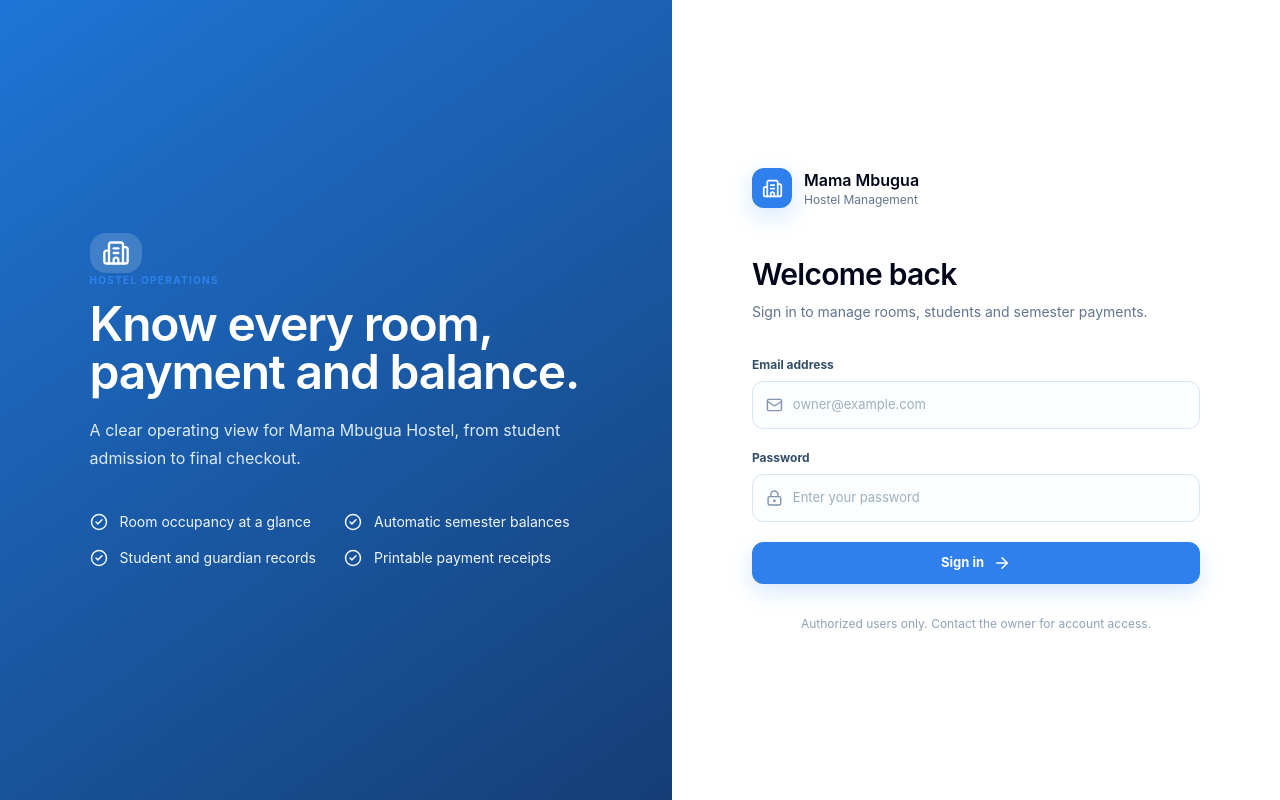
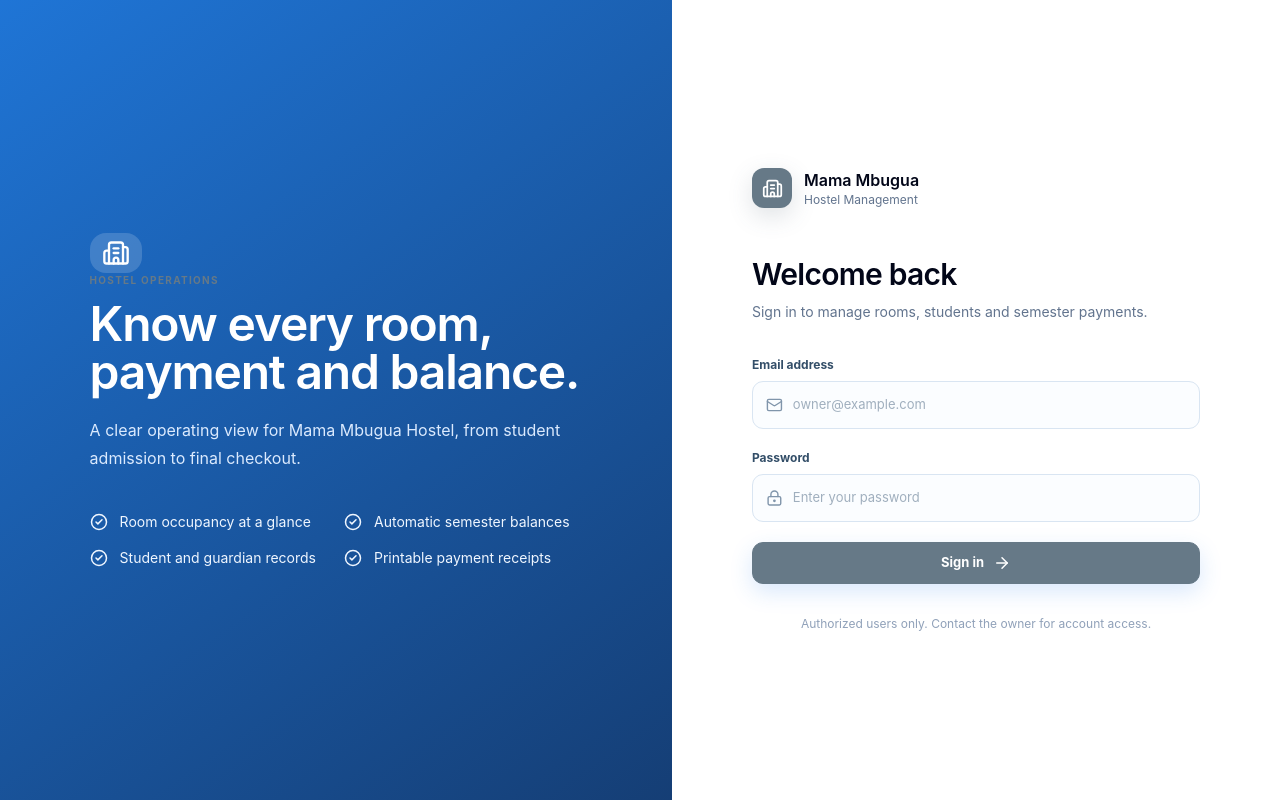
Before and after one commit to FlameCipher/hostel-management, a Next.js app: page /login in a window 1280 px wide. Built offline with nearby package versions, Linux system fonts and the light colour scheme; no server answers.

Commit message:
Professional MMAMBUGUA HOSTEL UI refresh
* Align dashboard cards and use landlord greeting

* Use landlord label in owner-facing UI

* Apply hostel slate grey brand and five-card dashboard layout

```diff
--- a/src/app/globals.css
+++ b/src/app/globals.css
@@ -1,16 +1,16 @@
 @import "tailwindcss";
 
 :root {
-  --background: #f6faff;
+  --background: #f5f7f8;
   --surface: #ffffff;
-  --surface-soft: #f4f9ff;
-  --border: #dceaff;
-  --border-neutral: #e6edf5;
-  --text: #17324d;
-  --muted: #718096;
-  --blue: #2f80ed;
-  --blue-dark: #1e65c1;
-  --navy: #102a43;
+  --surface-soft: #f0f3f5;
+  --border: #d8e0e5;
+  --border-neutral: #e3e8eb;
+  --text: #293740;
+  --muted: #71808a;
+  --blue: #667987;
+  --blue-dark: #4d606e;
+  --navy: #344753;
 }
 
 * { box-sizing: border-box; }
@@ -25,12 +25,12 @@ button, a { -webkit-tap-highlight-color: transparent; }
 .sidebar-brand strong, .sidebar-brand small { display: block; }
 .sidebar-brand strong { font-size: 14px; line-height: 1.2; }
 .sidebar-brand small { margin-top: 3px; color: var(--muted); font-size: 10px; }
-.brand-mark { display: inline-flex; width: 40px; height: 40px; flex: 0 0 40px; align-items: center; justify-content: center; border-radius: 12px; background: var(--blue); color: white; box-shadow: 0 8px 24px rgba(47,128,237,.2); }
+.brand-mark { display: inline-flex; width: 40px; height: 40px; flex: 0 0 40px; align-items: center; justify-content: center; border-radius: 12px; background: #667987; color: white; box-shadow: 0 8px 24px rgba(77,96,110,.18); }
 .brand-mark-large { width: 52px; height: 52px; border-radius: 16px; background: rgba(255,255,255,.16); box-shadow: none; }
 .sidebar-nav { display: flex; flex-direction: column; gap: 5px; }
 .nav-link { display: flex; min-height: 44px; align-items: center; gap: 12px; border: 0; border-radius: 11px; background: transparent; padding: 10px 12px; color: #52647a; cursor: pointer; font-size: 13px; font-weight: 500; text-align: left; text-decoration: none; transition: background .15s ease, color .15s ease; }
 .nav-link:hover { background: #f4f8fd; color: var(--text); }
-.nav-link-active { background: #eaf4ff; color: #1769d1; font-weight: 650; }
+.nav-link-active { background: #e9eef1; color: #4d606e; font-weight: 650; }
 .app-main { min-width: 0; flex: 1; }
 .topbar { position: sticky; top: 0; z-index: 20; display: flex; height: 70px; align-items: center; gap: 12px; border-bottom: 1px solid var(--border); background: rgba(255,255,255,.92); padding: 0 20px; backdrop-filter: blur(16px); }
 .topbar-search { display: none; width: min(440px, 42vw); align-items: center; gap: 10px; border: 1px solid #dbe7f5; border-radius: 11px; background: #f8fbff; padding: 10px 13px; color: #7690ad; }
@@ -72,7 +72,7 @@ button, a { -webkit-tap-highlight-color: transparent; }
 .profile-button strong, .profile-button small { display: block; }
 .profile-button strong { max-width: 120px; overflow: hidden; font-size: 12px; line-height: 1.2; text-overflow: ellipsis; white-space: nowrap; }
 .profile-button small { margin-top: 2px; color: var(--muted); font-size: 10px; }
-.profile-avatar { display: inline-flex; width: 35px; height: 35px; align-items: center; justify-content: center; border-radius: 50%; background: #dceeff; color: #1769d1; font-size: 12px; font-weight: 700; }
+.profile-avatar { display: inline-flex; width: 35px; height: 35px; align-items: center; justify-content: center; border-radius: 50%; background: #e2e8ec; color: #4d606e; font-size: 12px; font-weight: 700; }
 .content-area { min-height: calc(100vh - 70px); padding: 24px 20px 42px; }
 .mobile-sidebar-wrap { position: fixed; inset: 0; z-index: 50; }
 .mobile-backdrop { position: absolute; inset: 0; border: 0; background: rgba(15,42,67,.42); }
@@ -103,6 +103,7 @@ button, a { -webkit-tap-highlight-color: transparent; }
 .metric-sky { background: #edf8ff; color: #2499df; }
 .metric-violet { background: #f0efff; color: #6153e8; }
 .metric-red { background: #fff0f2; color: #e9435b; }
+.metric-maintenance { background: #fff5df; color: #b7791f; }
 
 .finance-strip { display: grid; gap: 0; margin-top: 14px; overflow: hidden; border: 1px solid var(--border); border-radius: 16px; background: white; box-shadow: 0 7px 24px rgba(49,93,137,.045); }
 .finance-strip > div { display: flex; min-width: 0; align-items: center; gap: 14px; border-bottom: 1px solid var(--border-neutral); padding: 18px; }
@@ -397,7 +398,10 @@ button, a { -webkit-tap-highlight-color: transparent; }
   .app-main { margin-left: 250px; }
   .topbar { padding: 0 28px; }
   .content-area { padding: 28px 30px 48px; }
-  .metric-grid { grid-template-columns: repeat(4, minmax(0, 1fr)); }
+  .metric-grid { grid-template-columns: repeat(5, minmax(0, 1fr)); }
+  .metric-card { min-width: 0; padding: 15px; gap: 12px; }
+  .metric-card .metric-icon { width: 44px; height: 44px; flex-basis: 44px; }
+  .metric-card p { white-space: nowrap; }
   .room-summary-grid { grid-template-columns: repeat(4, minmax(0, 1fr)); }
   .finance-strip { grid-template-columns: 1fr 1fr 1fr 1.04fr; }
   .finance-strip > div { border-right: 1px solid var(--border-neutral); border-bottom: 0; }
--- a/src/components/app-shell.tsx
+++ b/src/components/app-shell.tsx
@@ -70,7 +70,8 @@ function Navigation({ onNavigate }: { onNavigate?: () => void }) {
 
 export function AppShell({ children, organizationName, userName, userRole }: { children: React.ReactNode; organizationName: string; userName: string; userRole: string }) {
   const [mobileOpen, setMobileOpen] = useState(false);
-  const initials = userName.split(" ").map((part) => part[0]).join("").slice(0, 2).toUpperCase();
+  const accountLabel = userRole === "OWNER" ? "Landlord/Landlady" : userName;
+  const initials = userRole === "OWNER" ? "LL" : userName.split(" ").map((part) => part[0]).join("").slice(0, 2).toUpperCase();
 
   return (
     <div className="app-shell">
@@ -103,7 +104,7 @@ export function AppShell({ children, organizationName, userName, userRole }: { c
             <Link className="icon-button notification-button" href="/notifications" aria-label="Open reminders"><Bell size={20} /></Link>
             <div className="profile-button">
               <span className="profile-avatar">{initials}</span>
-              <span className="hidden text-left sm:block"><strong>{userName}</strong><small>{userRole.charAt(0) + userRole.slice(1).toLowerCase()}</small></span>
+              <span className="hidden text-left sm:block"><strong>{accountLabel}</strong><small>{userRole === "OWNER" ? "System Administrator" : userRole.charAt(0) + userRole.slice(1).toLowerCase()}</small></span>
             </div>
           </div>
         </header>
```
Also changed, not shown: src/app/(app)/dashboard/page.tsx (+2 -3 lines).
